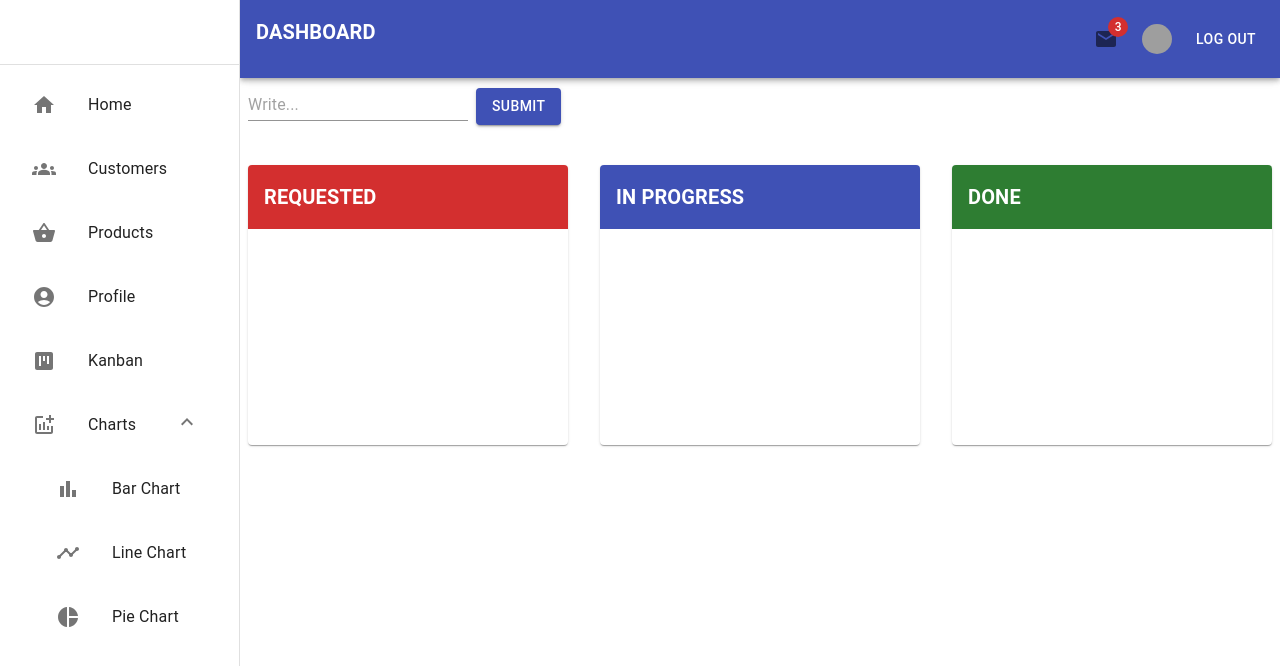
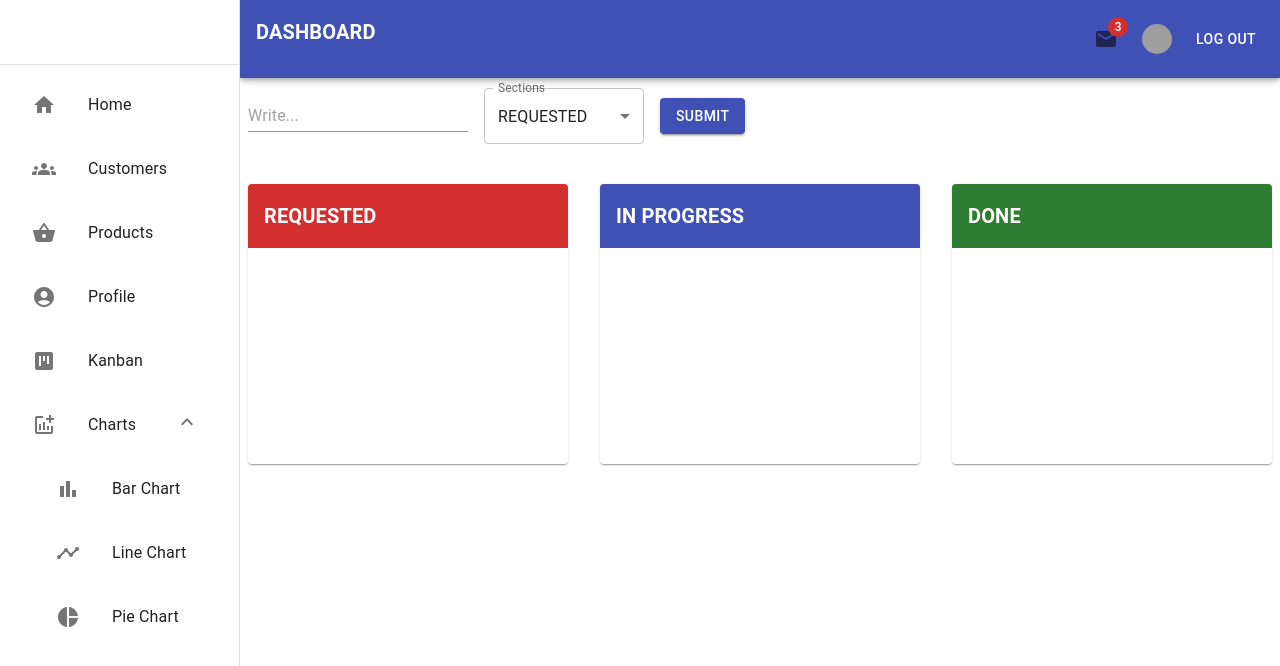
Before and after one commit to junseokoh-hub/react-mui-dashboard, a React (Vite) app: page /kanban in a window 1280 px wide. Shown: the top 666 px of the page. Built offline with nearby package versions, Linux system fonts and the light colour scheme; sample sign-in values are in the browser's storage; grey boxes are pictures that could not be loaded.

Commit message:
feat: add select option

```diff
--- a/src/components/kanban/KanbanContainer.tsx
+++ b/src/components/kanban/KanbanContainer.tsx
@@ -15,14 +15,16 @@ import { sortableKeyboardCoordinates, arrayMove } from "@dnd-kit/sortable";
 import Box from "@mui/material/Box";
 import Grid from "@mui/material/Grid";
 import KanbanInput from "./KanbanInput";
-import { useState } from "react";
+import { useCallback, useState } from "react";
 import { extractSectionKey, initializeKanban } from "../../utils/board";
 import { KanbanSectionsType } from "../../types/kanban";
 import { getPostById } from "../../utils/post";
 import SortablePost from "./SortablePost";
 import KanbanPlate from "./KanbanPlate";
+import { SelectChangeEvent } from "@mui/material";
 
 const KanbanContainer = () => {
+  const [section, setSection] = useState("requested");
   const [kanbanSections, setKanbanSections] = useState<KanbanSectionsType>(
     initializeKanban([]),
   );
@@ -101,9 +103,20 @@ const KanbanContainer = () => {
     ? getPostById(kanbanSections[activeKey as string], activePostId)
     : null;
 
+  const changeSectionhandler = useCallback(
+    (e: SelectChangeEvent<string>) => {
+      setSection(e.target.value);
+    },
+    [section],
+  );
+
   return (
     <Box>
-      <KanbanInput setKanbanSections={setKanbanSections} />
+      <KanbanInput
+        setKanbanSections={setKanbanSections}
+        value={section}
+        onChange={changeSectionhandler}
+      />
       <DndContext
         sensors={sensors}
         collisionDetection={closestCorners}
--- a/src/components/kanban/KanbanInput.tsx
+++ b/src/components/kanban/KanbanInput.tsx
@@ -1,14 +1,24 @@
 import { Dispatch, SetStateAction, useRef } from "react";
-import Box from "@mui/material/Box";
+import Stack from "@mui/material/Stack";
 import Input from "@mui/material/Input";
+import Select, { SelectChangeEvent } from "@mui/material/Select";
+import FormControl from "@mui/material/FormControl";
+import InputLabel from "@mui/material/InputLabel";
+import MenuItem from "@mui/material/MenuItem";
 import Button from "../atoms/Button";
 import { KanbanSectionsType, StatusType } from "../../types/kanban";
 
 interface KanbanInputProps {
   setKanbanSections: Dispatch<SetStateAction<KanbanSectionsType>>;
+  onChange: (e: SelectChangeEvent<string>) => void;
+  value: string;
 }
 
-const KanbanInput = ({ setKanbanSections }: KanbanInputProps) => {
+const KanbanInput = ({
+  setKanbanSections,
+  onChange,
+  value,
+}: KanbanInputProps) => {
   const inputRef = useRef<HTMLInputElement | null>(null);
   const nextId = useRef(0);
 
@@ -17,12 +27,12 @@ const KanbanInput = ({ setKanbanSections }: KanbanInputProps) => {
       const newPost = {
         id: nextId.current.toString(),
         title: inputRef.current.value,
-        status: "requested" as StatusType,
+        status: value as StatusType,
       };
 
       setKanbanSections((prev) => ({
         ...prev,
-        requested: [...prev["requested"], newPost],
+        [value]: [...prev[value], newPost],
       }));
       nextId.current += 1;
       inputRef.current.value = "";
@@ -30,13 +40,27 @@ const KanbanInput = ({ setKanbanSections }: KanbanInputProps) => {
   };
 
   return (
-    <Box sx={{ mt: 1 }}>
+    <Stack direction="row" spacing={2} sx={{ mt: 1, alignItems: "center" }}>
       <Input
         type="text"
         inputRef={inputRef}
         sx={{ mr: 1 }}
         placeholder="Write..."
       />
+      <FormControl sx={{ width: "10rem" }}>
+        <InputLabel id="section-selector">Sections</InputLabel>
+        <Select
+          labelId="section-selector"
+          id="demo-simple-select"
+          value={value}
+          label="Age"
+          onChange={onChange}
+        >
+          <MenuItem value={"requested"}>REQUESTED</MenuItem>
+          <MenuItem value={"in progress"}>IN PROGRESS</MenuItem>
+          <MenuItem value={"done"}>DONE</MenuItem>
+        </Select>
+      </FormControl>
       <Button
         id="kanban-button"
         name="kanban-button"
@@ -47,7 +71,7 @@ const KanbanInput = ({ setKanbanSections }: KanbanInputProps) => {
       >
         Submit
       </Button>
-    </Box>
+    </Stack>
   );
 };
 
--- a/src/pages/AuthPage.tsx
+++ b/src/pages/AuthPage.tsx
@@ -9,7 +9,7 @@ const AuthPage = () => {
   const navigate = useNavigate();
 
   useEffect(() => {
-    if (!user) {
+    if (user) {
       navigate("/");
     }
   }, []);
```
